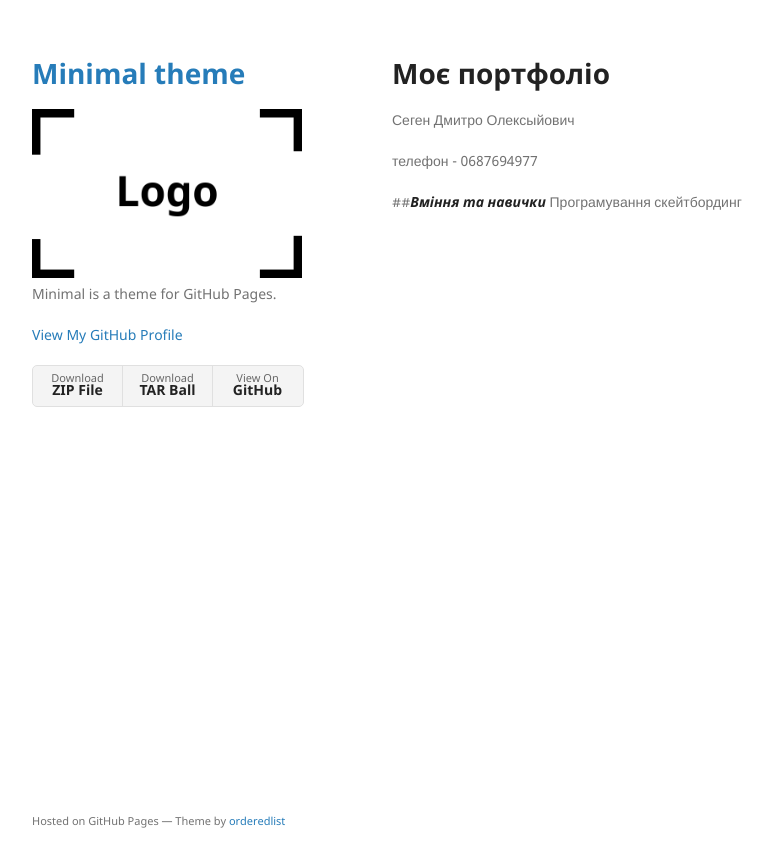
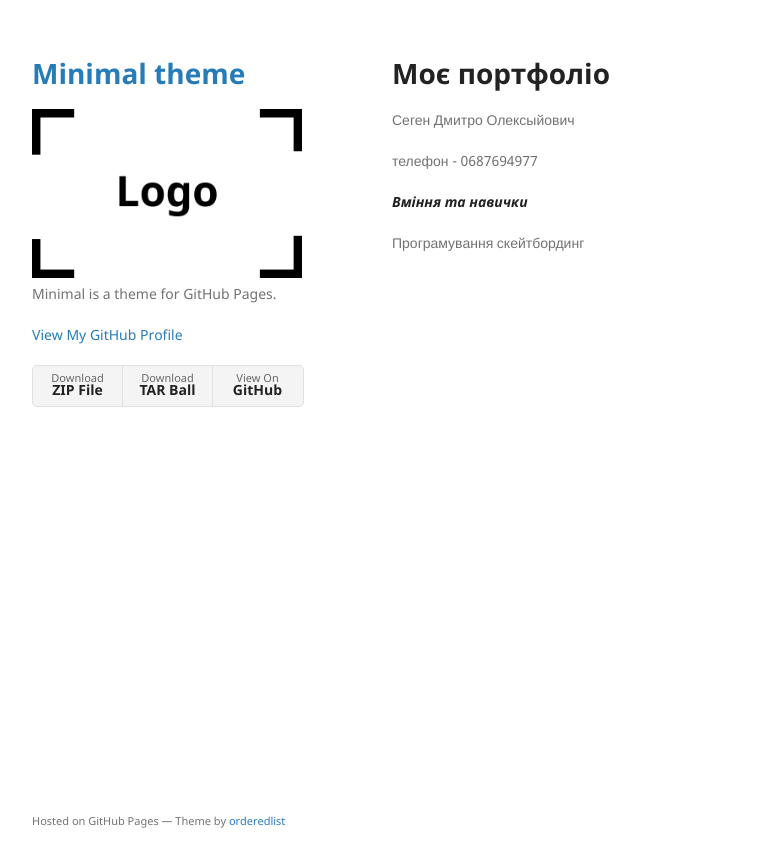
Before and after one commit to spoyk88/spoyk88.github.io, a Jekyll site: the page built from index.md, in a window 1280 px wide. Shown: the top 867 px of the page, without its empty margins (178-948 px from the left). Built offline with Jekyll 4.4.1, drawn with Linux system fonts in a browser that asks for light colours; our own code applies the rules of GitHub Pages for plain Markdown files.

```diff
--- a/index.md
+++ b/index.md
@@ -5,6 +5,7 @@
 телефон - 0687694977
 
 
-##**_Вміння та навички_**
+**_Вміння та навички_**
+
 Програмування
 скейтбординг
```
